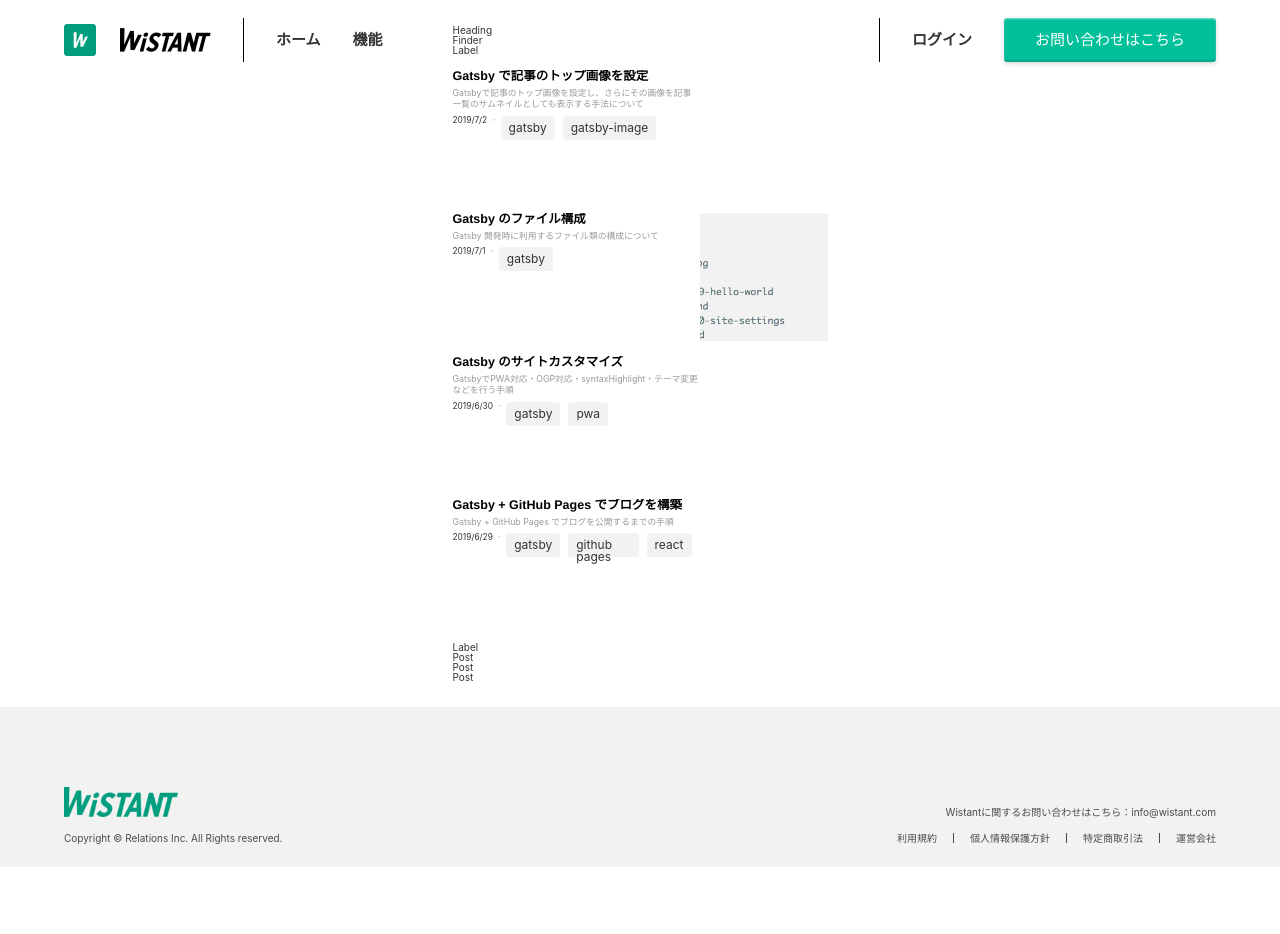
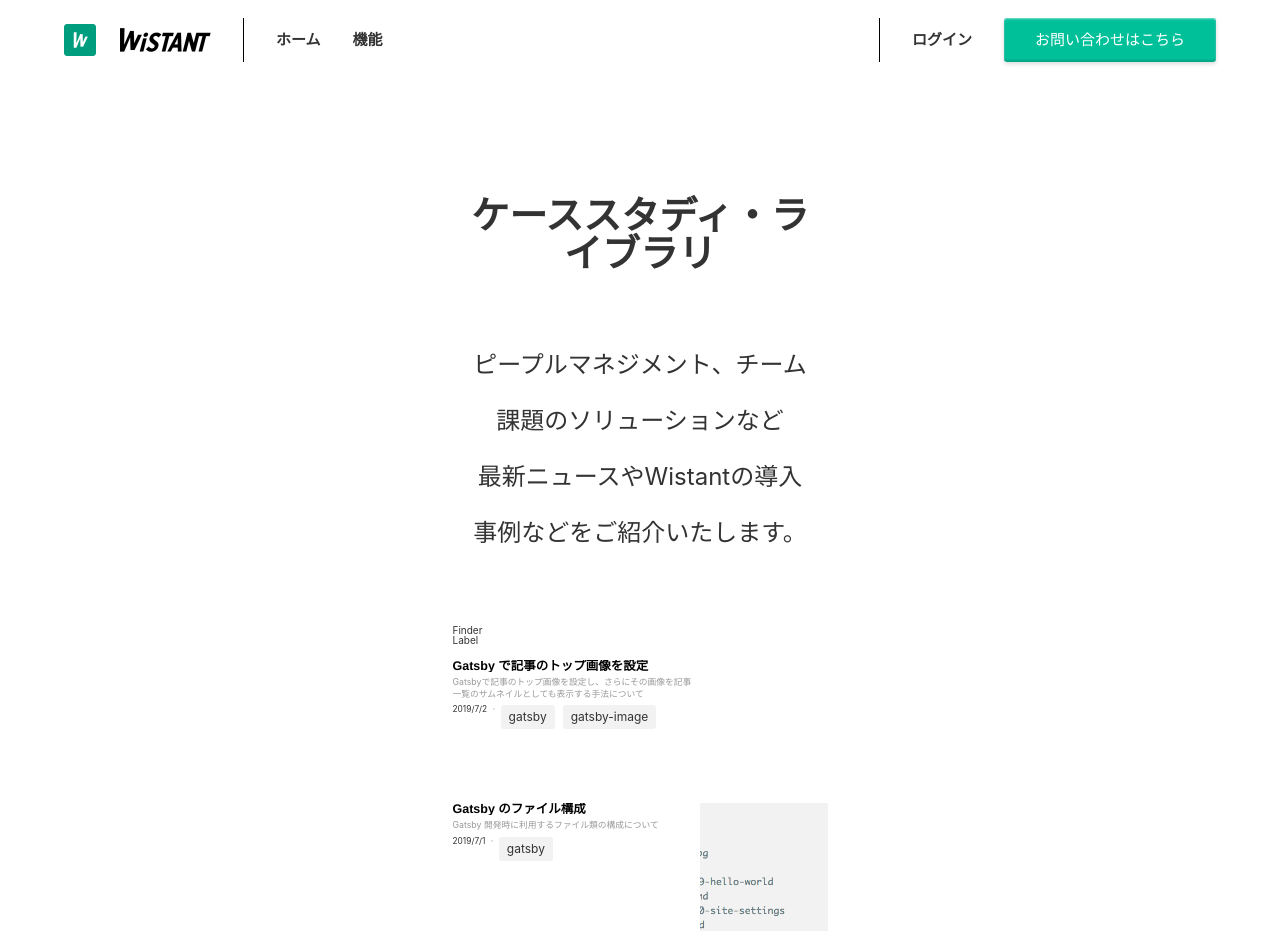
Before and after one commit to flute-inc/wistant-lp, a Gatsby site: page /library in a window 1280 px wide. Shown: the top 934 px of the page. Before the commit the page ends 867 px from the top, so only its background shows below. Built offline with nearby package versions, Linux system fonts and the light colour scheme; Gatsby itself is replaced by a stand-in of ours; some packages are replaced by stand-ins of ours; what typography-theme-github would draw is missing.

Commit message:
libraryHeader調整

```diff
--- /dev/null
+++ b/src/components/molecules/LibraryHeader/index.js
@@ -0,0 +1,18 @@
+import React from 'react';
+import styles from './index.module.scss';
+
+export default class LibraryHeader extends React.Component {
+  render() {
+    return (
+      <section className={styles.libraryHeader}>
+        <div className={styles.inner}>
+          <h2 className={styles.heading}>ケーススタディ・ライブラリ</h2>
+          <p className={styles.lede}>
+            ピープルマネジメント、チーム課題のソリューションなど<br />
+            最新ニュースやWistantの導入事例などをご紹介いたします。
+          </p>
+        </div>
+      </section>
+    );
+  }
+}
--- /dev/null
+++ b/src/components/molecules/LibraryHeader/index.module.scss
@@ -0,0 +1,32 @@
+@import '../../../styles/media-queries.scss';
+@import '../../../styles/layout.scss';
+
+.libraryHeader {
+  padding: 172px 0 64px;
+}
+
+.inner {
+  @include layout-content;
+}
+
+.heading {
+  margin-bottom: 64px;
+  font-size: 3.8rem;
+  line-height: 1;
+  text-align: center;
+  border-bottom: none;
+
+  @include mq($vp-s) {
+    font-size: 3rem;
+  }
+}
+
+.lede {
+  font-size: 2.4rem;
+  line-height: 2.33;
+  text-align: center;
+
+  @include mq($vp-s) {
+    font-size: 1.6rem;
+  }
+}
--- a/src/pages/library.js
+++ b/src/pages/library.js
@@ -4,11 +4,12 @@
 import Seo from '../components/atoms/Seo';
 import Posts from '../components/pages/Root/Posts';
 import Layout from '../components/templates/Layout';
+import LibraryHeader from '../components/molecules/LibraryHeader';
 
 const LibraryIndex = ({ location, data }) => (
   <Layout location={location} title={data.site.siteMetadata.title}>
     <Seo title="Index" description="なければ作ればいいじゃない" />
-    <div>Heading</div>
+    <LibraryHeader />
     <div>Finder</div>
     <div>
       <div>Label</div>
```
